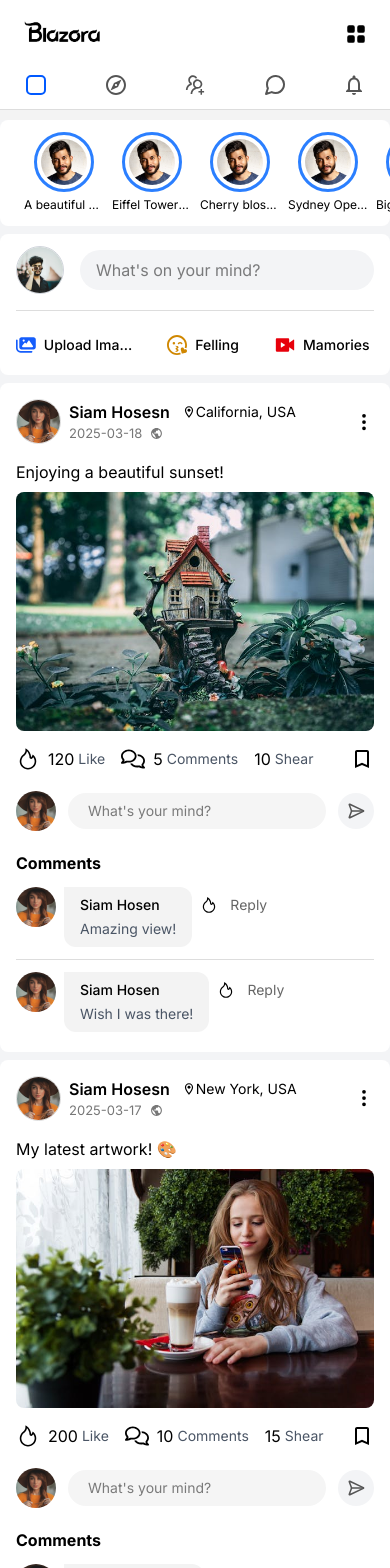
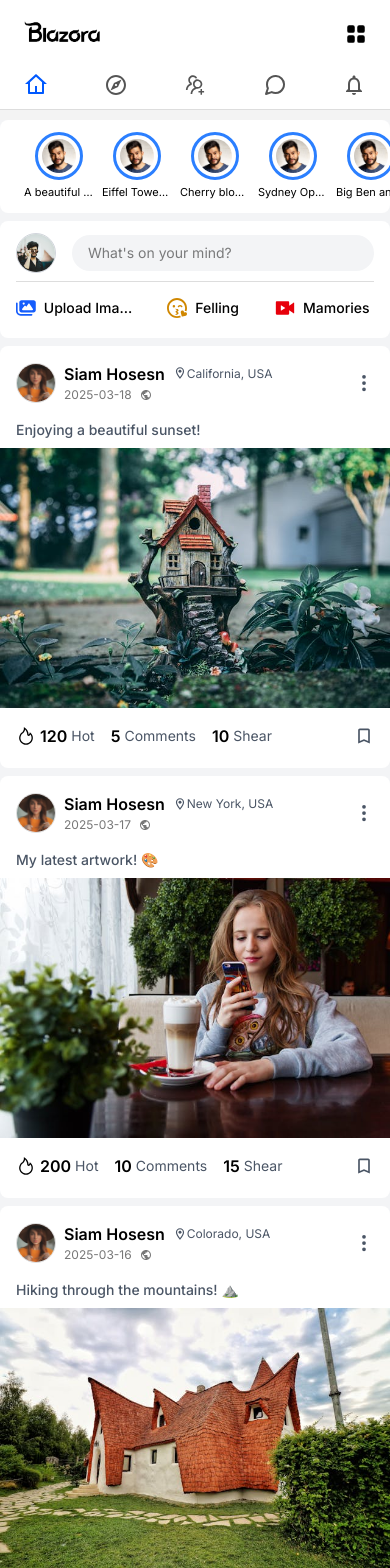
Before and after one commit to SiamHosenPg/Blazora, a React (Vite) app: page / in a window 390 px wide. Shown: the top 1568 px of the page. Built offline with nearby package versions, Linux system fonts and the light colour scheme.

Commit message:
Newsfeed ui Set

```diff
--- a/src/components/message/Conversaition.jsx
+++ b/src/components/message/Conversaition.jsx
@@ -1,4 +1,6 @@
 import React from "react";
+
+import { LuSendHorizontal } from "react-icons/lu";
 
 const Conversaition = () => {
   return (
@@ -10,7 +12,9 @@ const Conversaition = () => {
           action=""
         >
           <input type="text" className="px-3 py-2" />
-          <button className=" bg-white py-2 px-3">&</button>
+          <button className=" bg-white py-2 px-3 rounded-full flex items-center justify-center">
+            <LuSendHorizontal />
+          </button>
         </form>
       </div>
     </div>
--- a/src/components/navigation/Nav.jsx
+++ b/src/components/navigation/Nav.jsx
@@ -1,6 +1,6 @@
 import React from "react";
 
-import { GrHomeOption } from "react-icons/gr";
+import { RiHome4Line } from "react-icons/ri";
 import { FiMessageCircle } from "react-icons/fi";
 import { AiOutlineUsergroupAdd } from "react-icons/ai";
 import { MdOutlineNotificationsNone } from "react-icons/md";
@@ -35,7 +35,7 @@ const Nav = () => {
                   to="/home"
                   className=" pageLink Active hover:bg-[#f5f5f5]  p-2 rounded-md text-[#555] flex items-center justify-center gap-2"
                 >
-                  <GrHomeOption className="text-2xl" />
+                  <RiHome4Line className="text-2xl" />
                   <b className=" hidden lg:block font-semibold text-sm ">
                     Home
                   </b>
--- a/src/components/newsfeed/Newsfeed.jsx
+++ b/src/components/newsfeed/Newsfeed.jsx
@@ -1,10 +1,9 @@
-import React, { useContext } from "react";
+import React, { useContext, useState } from "react";
 import { PostContext } from "../../contextapi/Postscontext"; // Importing PostContext to access post data
 import { UserContext } from "../../contextapi/Usercontext"; // Importing UserContext to access user data
 import { BsThreeDotsVertical } from "react-icons/bs"; // Icon for menu options
 import { AiOutlineFire } from "react-icons/ai"; // Icon for likes
 import { AiFillFire } from "react-icons/ai"; // Another fire icon (not used here)
-import { FaRegComments } from "react-icons/fa6"; // Icon for comments
 import { MdBookmarkBorder } from "react-icons/md"; // Icon for bookmark
 import { LuSendHorizontal } from "react-icons/lu"; // Icon for send button
 import { MdOutlinePublic } from "react-icons/md"; // Icon for public visibility
@@ -15,6 +14,13 @@ import { NavLink } from "react-router-dom";
 const Newsfeed = () => {
   const { postData } = useContext(PostContext); // Accessing post data from PostContext
   const { userData } = useContext(UserContext); // Accessing user data from UserContext
+  const [showComments, setShowComments] = useState({});
+  const HandelComments = (post_id) => {
+    setShowComments((prev) => ({
+      ...prev,
+      [post_id]: !prev[post_id],
+    }));
+  }; // State to manage comment visibility
 
   return (
     <div className="Newsfeed">
@@ -23,19 +29,19 @@ const Newsfeed = () => {
         {postData &&
           postData.map((item, index) => (
             <li
-              className="bg-white rounded-lg px-4 sm:px-6 py-2 sm:py-3 pt-4 sm:pt-5 mb-2 sm:mb-4"
+              className="bg-white rounded-lg   py-2 sm:py-3 pt-4 sm:pt-5 mb-2 sm:mb-4"
               key={index}
             >
               {/* Post header with user info and menu button */}
-              <div className="flex items-center justify-between ">
+              <div className="flex items-center px-4 sm:px-6 justify-between ">
                 <div className="left shrink-0 flex items-center justify-start gap-2">
                   <img
-                    className="w-[45px] h-[45px] border-df border rounded-full"
+                    className="w-10 h-10 sm:w-12 sm:h-12 border-df border rounded-full"
                     src="/profile/2.jpg" // Placeholder profile image
                     alt=""
                   />
                   <div className="text">
-                    <div className="flex gap-3  items-center">
+                    <div className="flex gap-2  items-center">
                       <NavLink
                         to={`/profile/${item.userid}`}
                         className="font-semibold block whitespace-nowrap overflow-hidden text-ellipsis"
@@ -43,36 +49,38 @@ const Newsfeed = () => {
                         Siam Hosesn
                       </NavLink>{" "}
                       {/* Hardcoded user name */}
-                      <span className="text-sm flex items-center w-fit">
+                      <span className="text-sm flex items-center w-fit text-gray-600">
                         <MdOutlineLocationOn />
-                        <span className="max-w-[130px] sm:max-w-fit text-ellipsis whitespace-nowrap overflow-hidden">
+                        <span className="max-w-[130px] text-[12px] sm:text-[13px] sm:max-w-fit text-ellipsis whitespace-nowrap overflow-hidden">
                           {item.location}
                         </span>{" "}
                         {/* Post location */}
                       </span>
                     </div>
-                    <span className="text-[13px] text-[#777] flex gap-2 items-center">
+                    <span className="text-[12px] sm:text-[13px] text-[#777] flex gap-2 items-center">
                       {item.post_date} {/* Post date */}
                       <MdOutlinePublic /> {/* Public visibility icon */}
                     </span>
                   </div>
                 </div>
                 <button>
-                  <BsThreeDotsVertical className="text-xl" />{" "}
+                  <BsThreeDotsVertical className="text-xl text-gray-600" />{" "}
                   {/* Menu button */}
                 </button>
               </div>
 
               {/* Post text content */}
-              <div className="posttext mt-4">{item.text}</div>
+              <div className="posttext text-sm font-medium text-gray-600 mt-4 px-4 sm:px-6">
+                {item.text}
+              </div>
 
               {/* Post media (image) */}
               <NavLink
                 to={`/post/${item.post_id}`}
-                className="media w-full h-auto"
+                className="media block w-full px-0 sm:px-6 h-auto"
               >
                 <img
-                  className="rounded-lg mt-2 w-full h-auto max-h-[700px]"
+                  className="rounded-none sm:rounded-lg mt-2 w-full h-auto max-h-[700px]"
                   src={item.media} // Media URL from post data
                   alt=""
                 />
@@ -83,46 +91,59 @@ const Newsfeed = () => {
                 return (
                   <div
                     key={index}
-                    className="flex items-center justify-between mt-4 pb-3   "
+                    className="px-4 sm:px-6 flex items-center justify-between mt-4 pb-3   "
                   >
                     <div className="left flex items-center justify-start gap-4">
                       {/* Likes */}
                       <div className="flex gap-1 items-center">
-                        <AiOutlineFire className="text-2xl mr-1" />
-                        {count.like_count} {/* Like count */}
-                        <div className="text-sm text-gray-600">Like</div>
+                        <AiOutlineFire className="text-xl sm:text-2xl " />
+                        <span className="font-semibold">
+                          {count.like_count}
+                        </span>{" "}
+                        {/* Like count */}
+                        <div className="text-sm text-gray-600">Hot</div>
                       </div>
                       {/* Comments */}
-                      <div className="flex gap-1 items-center">
-                        <FaRegComments className="text-2xl mr-1" />
-                        {count.comments_count} {/* Comments count */}
+                      <div
+                        onClick={() => HandelComments(item.post_id)}
+                        className="flex gap-1 items-center"
+                      >
+                        <span className="font-semibold">
+                          {count.comments_count}
+                        </span>{" "}
+                        {/* Comments count */}
                         <div className="text-sm text-gray-600">Comments</div>
                       </div>
                       {/* Shares */}
                       <div className="flex gap-1 items-center">
-                        {count.shares_count} {/* Shares count */}
+                        <span className="font-semibold">
+                          {count.shares_count}
+                        </span>{" "}
+                        {/* Shares count */}
                         <div className="text-sm text-gray-600">Shear</div>{" "}
                         {/* Typo: Should be "Share" */}
                       </div>
                     </div>
                     <button>
-                      <MdBookmarkBorder className="text-2xl" />{" "}
+                      <MdBookmarkBorder className="text-xl text-gray-600" />{" "}
                       {/* Bookmark button */}
                     </button>
                   </div>
                 );
               })}
 
+              {showComments[item.post_id] && (
+                <div className=" px-4 sm:px-6">
                   {/* Input for adding a comment */}
                   <div className="CommentsInput flex gap-3 mt-2 sm:mt-3 items-center  ">
                     <img
-                  className="w-10 sm:w-12 h-10 sm:h-12 shrink-0 rounded-full"
+                      className="w-9 sm:w-10 h-9 sm:h-10 shrink-0 rounded-full"
                       src="/profile/2.jpg" // Placeholder profile image
                       alt=""
                     />
                     <input
                       type="text"
-                  className=" bg-[#f5f5f5] rounded-full px-5 py-2 sm:py-3 text-sm w-full outline-none"
+                      className=" bg-[#f5f5f5] rounded-full px-5 py-2 sm:py-2 text-sm w-full outline-none"
                       placeholder="What's your mind?" // Placeholder text
                     />
                     <button className="bg-gray-100 shrink-0  rounded-full w-9 h-9  flex items-center justify-center">
@@ -132,28 +153,30 @@ const Newsfeed = () => {
                   </div>
 
                   {/* Comments section */}
+
                   <div className=" mt-5">
                     <b> Comments</b>
-                <div className=" Comments">
+                    <div className=" Comments pb-3">
                       {/* Looping through comments */}
                       {item.comments &&
                         item.comments.map((comm, index) => {
+                          // Displaying each comment
                           return (
                             <div
-                          className=" commentsitems flex items-start gap-2 mt-3 border-b border-df pb-3"
+                              className=" commentsitems flex items-start gap-2 mt-2 "
                               key={index}
                             >
                               {/* Commenter profile image */}
-                          <div className="image">
+                              <div className="image w-8 h-8 shink">
                                 <img
                                   src="profile/2.jpg" // Placeholder profile image
-                              className="w-10 h-10 bg-blue-50 rounded-full"
+                                  className=" bg-blue-50 w-full h-full rounded-full"
                                   alt=""
                                 />
                               </div>
                               {/* Comment text */}
-                          <div className="texts max-w-[370px] bg-[#f3f3f3] px-4 py-2 rounded-xl rounded-tl-none">
-                            <b className="block font-medium text-sm">
+                              <div className="texts max-w-[80%] bg-[#f3f3f3] px-4 py-2 rounded-xl rounded-tl-none">
+                                <b className="block font-semibold text-sm">
                                   Siam Hosen {/* Hardcoded commenter name */}
                                 </b>
                                 <div className="flex items-start gap-2">
@@ -168,15 +191,14 @@ const Newsfeed = () => {
                                   <AiOutlineFire className="text-lg" />{" "}
                                   {/* Like button */}
                                 </button>
-                            <button className="text-sm text-[#666]">
-                              Reply {/* Reply button */}
-                            </button>
                               </div>
                             </div>
                           );
                         })}
                     </div>
                   </div>
+                </div>
+              )}
             </li>
           ))}
       </ul>
--- a/src/components/storys/Storybox.jsx
+++ b/src/components/storys/Storybox.jsx
@@ -4,7 +4,18 @@ import { useStoryDataContext } from "../../contextapi/Storydatacontext"; // Impo
 const Storybox = () => {
   const { stories, loading, error } = useStoryDataContext();
 
-  if (loading) return <p>Loading stories...</p>;
+  if (loading)
+    return (
+      <p>
+        <div className="flex w-[100%] items-center gap-2 mb-2 sm:mb-4 bg-white rounded-lg py-3 sm:py-4 px-6 overflow-x-scroll scrollbar-hide">
+          <div className="flex flex-col mx-w-[80px] w-[70px] sm:w-[80px]  items-center  shrink-0 "></div>
+          <div className=" bg-gray-100 rounded-full w-12 sm:w-14 h-12 sm:h-14 p-[4px] "></div>
+          <span className="block text-[11px] sm:text-[12px]  w-full text-center mt-1 whitespace-nowrap overflow-hidden text-ellipsis ">
+            <div className="h-2 w-12 bg-gray-200 animate-pulse rounded-full"></div>
+          </span>
+        </div>
+      </p>
+    );
   if (error) return <p>Error: {error}</p>;
   return (
     <div className="">
@@ -13,16 +24,16 @@ const Storybox = () => {
           stories.map((story, index) => (
             <div
               key={index}
-              className="flex flex-col mx-w-[80px] w-[80px]  items-center  shrink-0 "
+              className="flex flex-col mx-w-[80px] w-[70px] sm:w-[80px]  items-center  shrink-0 "
             >
-              <div className="border-3 border-blue-500 rounded-full w-[60px] h-[60px] p-[4px] ">
+              <div className="border-3 border-blue-500 rounded-full w-12 sm:w-14 h-12 sm:h-14 p-[4px] ">
                 <img
                   className=" aspect-square block rounded-full bg-blue-200  object-cover"
                   src="/profile/3.jpg"
                   alt=""
                 />
               </div>
-              <span className="block text-[12px]  w-full text-center mt-1 whitespace-nowrap overflow-hidden text-ellipsis ">
+              <span className="block text-[11px] sm:text-[12px]  w-full text-center mt-1 whitespace-nowrap overflow-hidden text-ellipsis ">
                 {story.description}
               </span>
             </div>
--- a/src/components/uploadbox/UploadBox.jsx
+++ b/src/components/uploadbox/UploadBox.jsx
@@ -7,13 +7,13 @@ import { RiLiveFill } from "react-icons/ri";
 const UploadBox = ({ user }) => {
   return (
     <div className="w-full bg-white rounded-lg px-4 sm:px-6 py-3 sm:py-4 flex flex-col items-center justify-center mb-2 sm:mb-4">
-      <div className="flex items-center justify-between w-full gap-4 mb-4 border-b border-df pb-4">
-        <div className="image w-12 h-12 shrink-0 rounded-full overflow-hidden border-1 border-gray-300">
+      <div className="flex items-center justify-between w-full gap-4 mb-2 sm:mb-4 border-b border-df pb-2 sm:pb-4">
+        <div className="image w-10 h-10 sm:w-12 sm:h-12 shrink-0 rounded-full overflow-hidden border-1 border-gray-300">
           <img src={user.profileimage} alt="" />
         </div>
         <form action="" className="w-full">
           <input
-            className="px-4 py-2 bg-gray-100 rounded-full w-full outline-none"
+            className="px-4 py-2 sm:py-3 text-sm bg-gray-100 rounded-full w-full outline-none"
             placeholder="What's on your mind?"
             type="text"
           />
--- a/src/data/post/Post.json
+++ b/src/data/post/Post.json
@@ -17,7 +17,7 @@
     "comments": [
       {
         "comment_id": "201",
-        "comment_text": "Amazing view!",
+        "comment_text": "Amazing view! Are you there alone? See you soon! 😊",
         "userid": "2"
       },
       {
--- a/src/pages/Explore.jsx
+++ b/src/pages/Explore.jsx
@@ -6,7 +6,7 @@ const Explore = () => {
   const { postData } = useContext(PostContext); // Assuming postData is an array of posts;
   return (
     <div className="Pagearea">
-      <div className="columns-3 gap-1 md:gap-2 xl:gap-4 pb-20 ">
+      <div className="columns-3 xl:columns-4 gap-1 md:gap-2 xl:gap-4 pb-20 ">
         {postData.map((post, index) => {
           return (
             <NavLink
```
Also changed, not shown: src/components/message/Leftmessagestatus.jsx (+6 -2 lines), src/components/navigation/Sidenav.jsx (+6 -6 lines), src/pages/Notifications.jsx (+38 -2 lines). Lines whose indentation alone changed are shown as unchanged.
